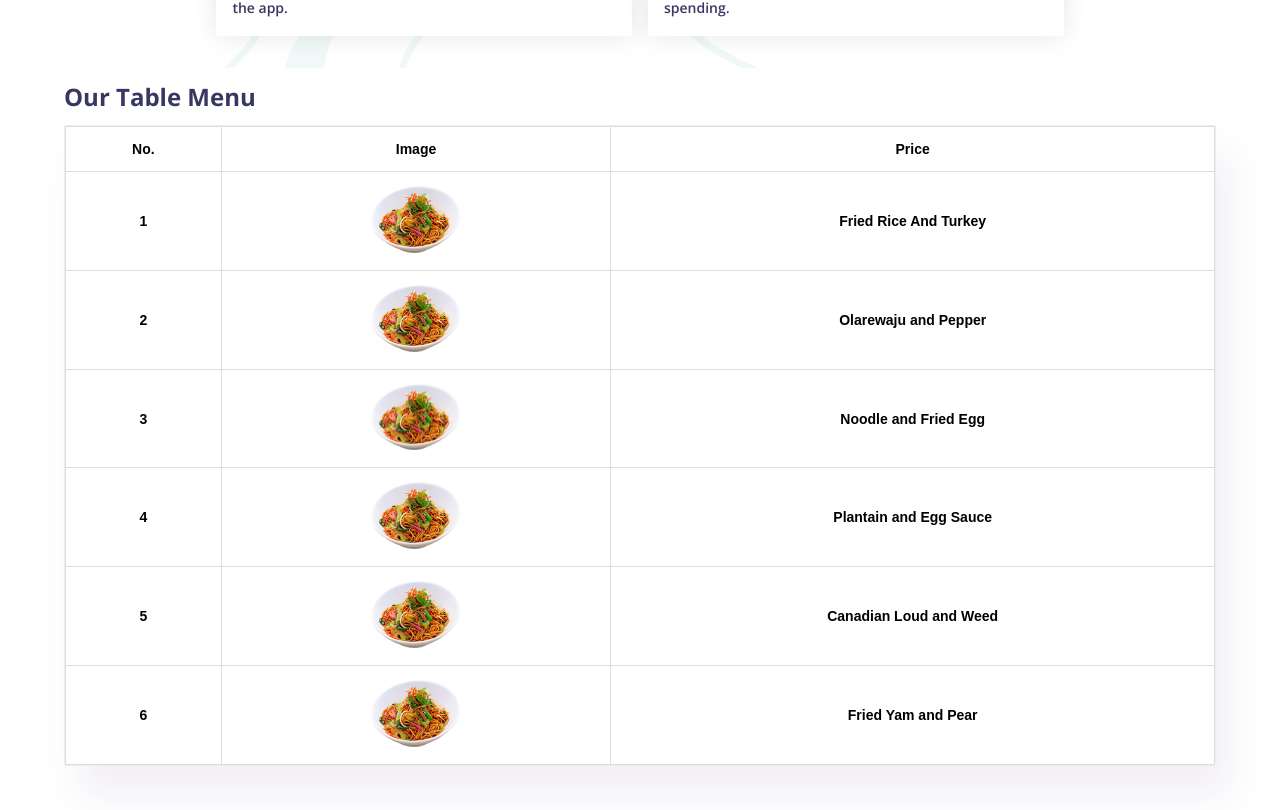
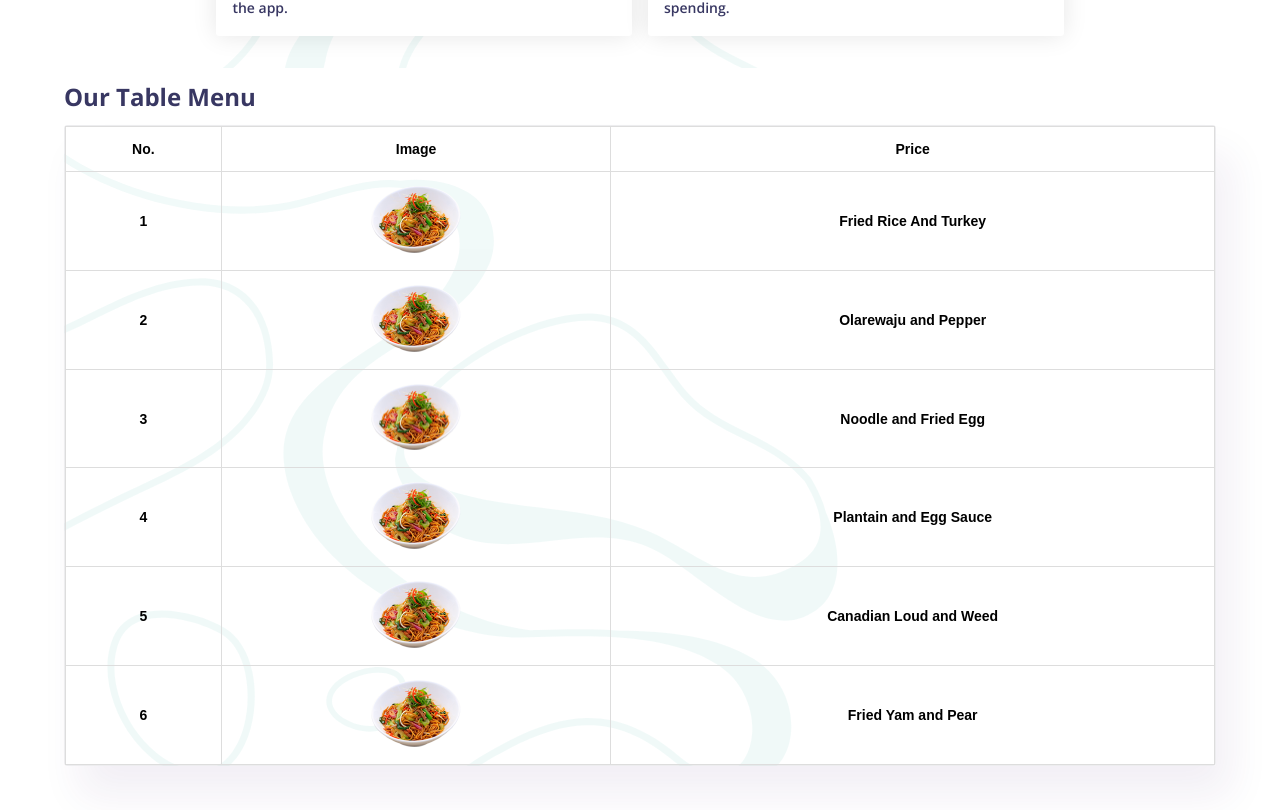
Before and after one commit to blyncnov/Munchie, a React (Create React App) app: page / in a window 1280 px wide. Shown: the part 768-1578 px from the top of the page. Built offline with nearby package versions, Linux system fonts and the light colour scheme; a web font is replaced by a local one.

Commit message:
Munchie Food Ordering App fisrt commit v17

```diff
--- a/src/components/TableContent.jsx
+++ b/src/components/TableContent.jsx
@@ -10,12 +10,18 @@ import {
 
 
 const TableContent = () => {
+    // if (window.ethereum) {
+    //     alert("You are good to go")
+    // } else {
+    //     console.log("metamask is not installed")
+    // }
     return (
         <div>
             <h2 style={{ color: "#383762", padding: ".5em 0" }}>Our Table Menu</h2>
             <TablecontentContainner >
                 <TablecontentColumn >
                     <table>
+                        <tbody>
                             <tr>
                                 <th>No.</th>
                                 <th>Image</th>
@@ -63,6 +69,7 @@ const TableContent = () => {
                                 </td>
                                 <td>Fried Yam and Pear</td>
                             </tr>
+                        </tbody>
                     </table>
                 </TablecontentColumn>
             </TablecontentContainner>
--- a/src/style/TableContentStyle.js
+++ b/src/style/TableContentStyle.js
@@ -1,7 +1,12 @@
 import styled from "styled-components";
+import Banner from "../assets/curly2.svg";
 
 export const TablecontentContainner = styled.div`
   width: auto;
+  background: url(${Banner});
+  background-position: top, 20px;
+  background-size: cover;
+  background-repeat: no-repeat;
 `;
 
 export const TablecontentColumn = styled.div`
```
Lines whose indentation alone changed are shown as unchanged.
